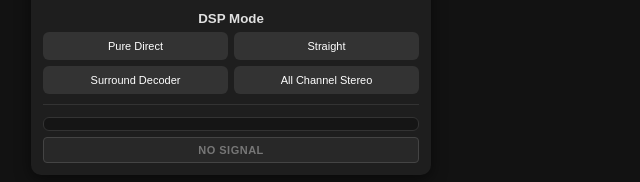
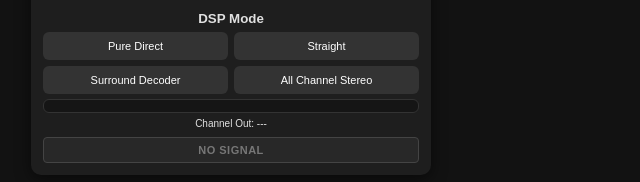
Before and after one commit to djlastnight/YamahaAudioController, an Electron app: page index.html in a window 1280 px wide. Shown: the part 806-988 px from the top of the page, 409-1049 px from the left. Drawn offline with Linux system fonts and the light colour scheme; no server answers.

Commit message:
feat: channel out info (5.1.2 only supported)

```diff
--- a/index.html
+++ b/index.html
@@ -385,6 +385,10 @@
             border-color: #ff9800;
             transform: scale(1.05);
         }
+
+        #channelOutLabel, #channelOut {
+            font-size: 10px;
+        }
     </style>
 </head>
 
@@ -470,7 +474,7 @@
             <button id="input_net_radio" onclick="selectInput('net_radio')">Net Radio</button>
         </div>
 
-        <div class="section">
+        <div style="border-bottom: none; margin-bottom: 0; padding-bottom: 0;">
             <label><small><strong>DSP Mode</strong></small></label>
             <div class="dsp-grid">
                 <button id="dsp_pure_direct" onclick="setPureDirect(!isPureDirect)">Pure Direct</button>
@@ -480,11 +484,12 @@
             </div>
         </div>
 
-        <div class="section" style="border-bottom: none; margin-bottom: 0; padding-bottom: 0;">
+        <div style="border-bottom: none; margin-bottom: 0; padding-bottom: 0;">
             <div class="visualizer-container">
                 <canvas id="vizCanvas" style="display: none;"></canvas>
                 <canvas id="waveCanvas" style="display: none;"></canvas>
             </div>
+            <label id="channelOutLabel">Channel Out: <span id="channelOut">-</span></label>
             <div class="speakers-status">
                 <div id="signalInfoBadge" class="spk-badge">SIGNAL: ---</div>
             </div>
@@ -1024,9 +1029,40 @@
             fetchToneXml();
         }
 
+        function updateChannelOut() {
+            const label = document.getElementById('channelOut');
+            if (signalTextDisplay !== "NO SIGNAL") {
+                getSpeakerConfig().then(speakers => {
+                    // TODO: get whether setup is 5.1.2 or 7.1.0. We do currently support only 5.1.2
+                    const regularCount = 0 + 2 * speakers.front + speakers.center + 2 * speakers.surround;
+                    const subsCount = 0 + speakers.sub;
+                    const atmosCount = 0 + 2 * speakers.front_presence;
+                    const format = signalTextDisplay.split(' ')[0].toLowerCase();
+                    if (format === 'pcm') {
+                        if (isPureDirect) {
+                            label.innerText = `2.0.0`;
+                        } else {
+                            if (currentDsp === 'surr_decoder' || currentDsp === 'all_ch_stereo') {
+                                label.innerText = `${regularCount}.${subsCount}.${atmosCount}`;
+                            } else if (currentDsp === 'straight') {
+                                label.innerText = `${regularCount}.${subsCount}.0`;
+                            }
+                        }
+
+                    } else {
+                        label.innerText = `${regularCount}.${subsCount}.${atmosCount}`;
+                    }
+                });
+
+            } else {
+                label.innerText = '---';
+            }
+        }
+
         function restartPolling() {
             if (statusInterval) clearInterval(statusInterval);
             statusInterval = setInterval(fetchAllStatus, CONFIG.pollIntervalMs);
+            setInterval(updateChannelOut, 2000);
         }
 
         function setAbsoluteVolume(db) {
@@ -1197,6 +1233,7 @@
 
             restartPolling();
             startRealAudioCapture();
+            updateChannelOut();
         });
 
         function toggleMute() {
@@ -1323,6 +1360,60 @@
         ipcRenderer.on('global-volume-adjust', (event, delta) => {
             changeVolStep(delta);
         });
+
+        async function getSpeakerConfig() {
+            const ip = document.getElementById('ipAddress').value.trim();
+            const url = `http://${ip}/YamahaRemoteControl/ctrl`;
+
+            const channelsToFetch = {
+                sub: "Subwoofer Subwoofer_1", // Nested (separate by space)
+                front: "Front",
+                center: "Center",
+                surround: "Sur",
+                surr_back: "Sur_Back",
+                front_presence: "Front_Presence"
+            };
+
+            const result = {
+                sub: false,
+                front: false,
+                center: false,
+                surround: false,
+                surr_back: false,
+                front_presence: false,
+            };
+
+            for (const [key, selector] of Object.entries(channelsToFetch)) {
+                const mainTag = selector.split(' ')[0];
+                const xmlBody = `<YAMAHA_AV cmd="GET"><System><Speaker_Preout><Pattern_1><Config><${mainTag}>GetParam</${mainTag}></Config></Pattern_1></Speaker_Preout></System></YAMAHA_AV>`;
+
+                try {
+                    const response = await fetch(url, {
+                        method: "POST",
+                        headers: {
+                            "Content-Type": "text/xml",
+                            "X-Requested-With": "XMLHttpRequest"
+                        },
+                        body: xmlBody
+                    });
+
+                    const textResponse = await response.text();
+                    const parser = new DOMParser();
+                    const xmlDoc = parser.parseFromString(textResponse, "text/xml");
+
+                    const element = xmlDoc.querySelector(`${selector} Type`) || xmlDoc.querySelector(selector);
+                    const statusValue = element ? element.textContent.trim() : "";
+
+                    const isNone = !statusValue || statusValue.toLowerCase() === 'none';
+                    result[key] = !isNone;
+                } catch (error) {
+                    console.error(`Грешка при четене на канал ${key}:`, error);
+                    result[key] = false;
+                }
+            }
+
+            return result;
+        }
     </script>
 
 </body>
```
